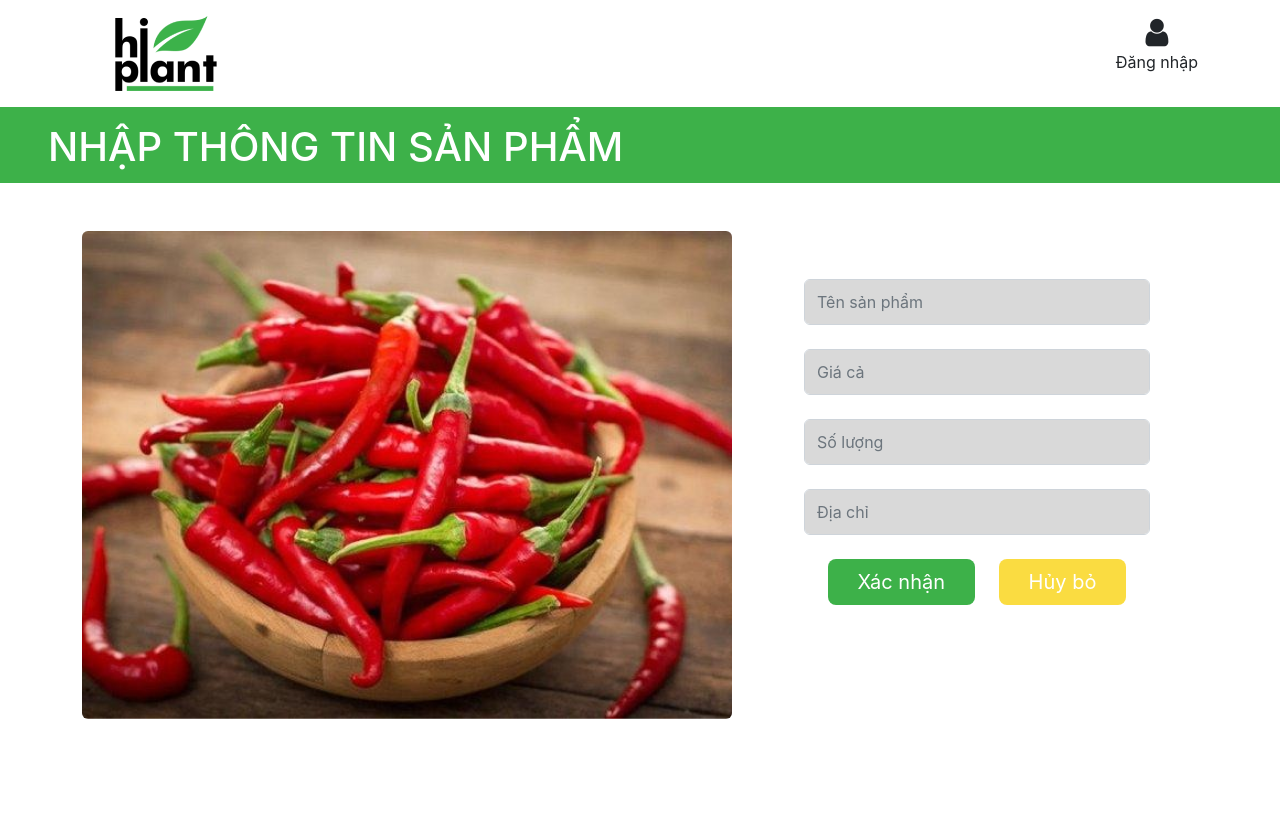
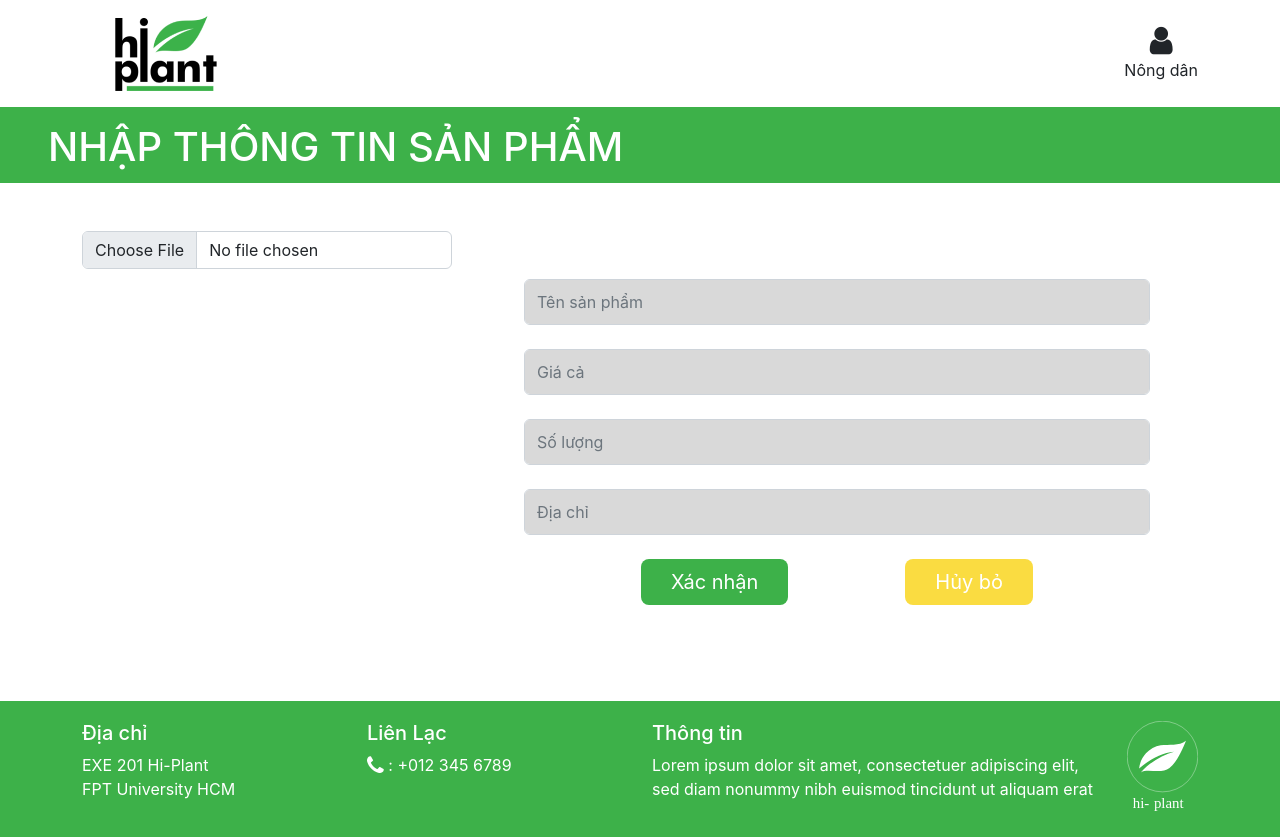
Before and after one commit to truongnl28/Hi-Plant, a React (Create React App) app: page /farmer/create in a window 1280 px wide. Before the commit the page ends 800 px from the top, so only its background shows below. Built offline with nearby package versions, Linux system fonts and the light colour scheme.

Commit message:
Image Input

```diff
--- a/src/components/CreateProduct.js
+++ b/src/components/CreateProduct.js
@@ -2,6 +2,7 @@ import React, { useState } from "react";
 import { Button, Col, Container, Form, Image, Row } from "react-bootstrap";
 import { Link } from "react-router-dom";
 import styles from "./CreateProduct.module.css"
+import Footer from "./FooterComponent";
 
 function CreateProduct() {
     const [productName, setProductName] = useState("");
@@ -9,8 +10,21 @@ function CreateProduct() {
     const [quantity, setQuantity] = useState(null);
     const [address, setAddress] = useState("");
 
+    const [imageFile, setImageFile] = useState();
+
+    const handleChange = (e) => {
+        if (e.target.files && e.target.files.length > 0) {
+            setImageFile(e.target.files[0]);
+        }
+    }
+
+    const removeImage = () => {
+        setImageFile();
+    }
+
     const handleSubmit = (e) => {
         e.preventDefault();
+        console.log(imageFile);
     }
 
     return (
@@ -24,7 +38,7 @@ function CreateProduct() {
                     <Col className="d-flex justify-content-end">
                         <div className="text-center">
                             <i className="fa fa-user fa-2x" aria-hidden="true"></i>
-                            <p>Đăng nhập</p>
+                            <p className="m-0">Nông dân</p>
                         </div>
                     </Col>
                 </Row>
@@ -37,13 +51,21 @@ function CreateProduct() {
                 </div>
             </Container>
             <Container className="my-5">
+                <Form onSubmit={handleSubmit}>
                     <Row>
+
                         <Col xs={"auto"}>
-                        <Image src={process.env.PUBLIC_URL + "/images/product1.png"} fluid rounded />
+                            <Form.Control type="file" onChange={handleChange} />
+                            {imageFile && (
+                                <div className="mt-2">
+                                    <Image src={URL.createObjectURL(imageFile)} fluid rounded />
+                                </div>
+                            )}
+
                         </Col>
                         <Col>
                             <div className="h-100 p-5 text-center">
-                            <Form onSubmit={handleSubmit}>
+
                                 {/* NAME */}
                                 <Form.Group className="mb-4" controlId="productName">
                                     <Form.Control className={styles.input} type="text" value={productName} onChange={(e) => setProductName(e.target.value)} placeholder="Tên sản phẩm" />
@@ -69,12 +91,13 @@ function CreateProduct() {
                                         </Button>
                                     </Link>
                                 </div>
-
-                            </Form>
                             </div>
                         </Col>
                     </Row>
+                </Form>
             </Container>
+
+            <Footer />
         </>
     )
 }
--- a/src/components/FooterComponent.js
+++ b/src/components/FooterComponent.js
@@ -19,7 +19,7 @@ function Footer() {
                         <p>Lorem ipsum dolor sit amet, consectetuer adipiscing elit, sed diam nonummy nibh euismod tincidunt ut  aliquam erat </p>
                     </div>
                     <div className='col-sm-1'>
-                        <img src='assets/images/logo trắng.svg'></img>
+                        <img src={process.env.PUBLIC_URL + '/assets/images/logo trắng.svg'}></img>
                     </div>
                 </div>
             </div>
--- a/src/components/HeaderComponent.js
+++ b/src/components/HeaderComponent.js
@@ -1,6 +1,6 @@
 import React, { useEffect, useRef, useState } from 'react';
 import { Navbar, NavbarBrand, Nav, NavbarToggler, Collapse, NavItem, Container, Row, Col, Form, FormGroup, Input, Button } from 'reactstrap';
-import { Link, NavLink } from 'react-router-dom';
+import { NavLink } from 'react-router-dom';
 import Slider from 'react-slick';
 import 'slick-carousel/slick/slick.css';
 import 'slick-carousel/slick/slick-theme.css';
```
Lines whose indentation alone changed are shown as unchanged.
